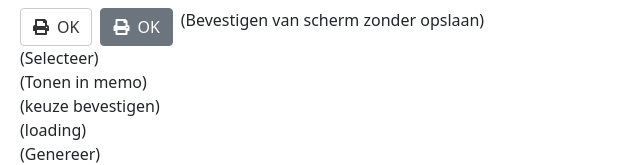
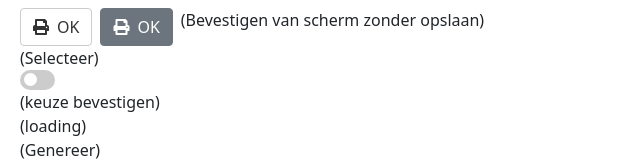
Before and after one commit to ChristaDeSmet/default-knoppen-ouderenzorg, an Angular app: page / in a window 1280 px wide. Shown: the part 478-643 px from the top of the page, without its empty margins (0-640 px from the left). Built offline with nearby package versions, Linux system fonts and the light colour scheme; some icons are missing; what angular-font-awesome would draw is missing.

Commit message:
1 file modified

```diff
--- a/src/app/app.component.html
+++ b/src/app/app.component.html
@@ -137,7 +137,10 @@ class="btn btn-secondary margin-right-sm">
   </div>
     <!-- ----------------------------- andere-->
   <div> (Selecteer) </div>
-  <div> (Tonen in memo) </div>
+  <div>
+  <div _ngcontent-oxd-c328="" class="col-md-6 padding-none white-space-nowrap"><label _ngcontent-oxd-c328="" class="switch margin-right-sm"><input _ngcontent-oxd-c328="" type="checkbox" disabled=""><span _ngcontent-oxd-c328="" class="slider round disabled-btn" ng-reflect-ng-class="disabled-btn "></span></label><span _ngcontent-oxd-c328="" popover="Diagnostisch Bilan." container="body" triggers="mouseenter:mouseleave" placement="top" ng-reflect-popover="Diagnostisch Bilan." ng-reflect-container="body" ng-reflect-triggers="mouseenter:mouseleave" ng-reflect-placement="top">Tonen in memo </span><!--container--></div>
+
+ </div>
     <div> (keuze bevestigen) </div>
     <div> (loading) </div>
     <div> (Genereer) </div>
```
